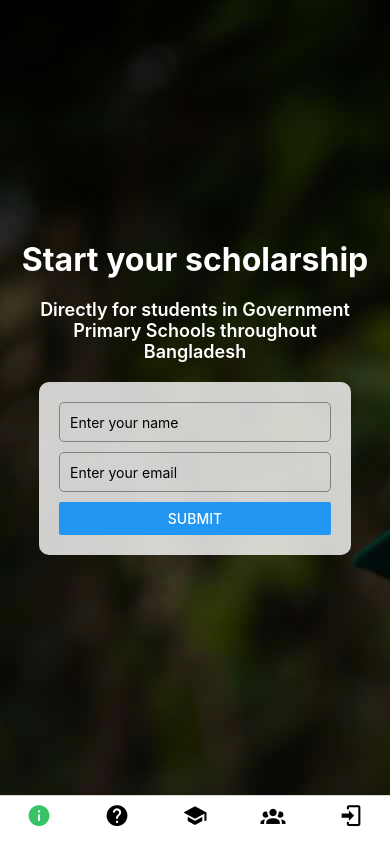
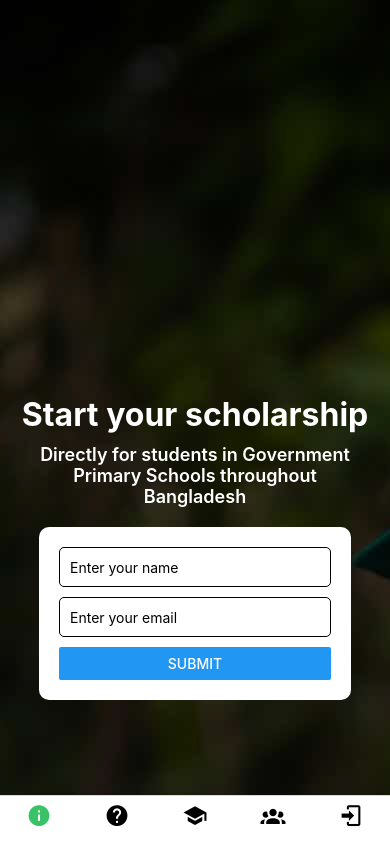
Before and after one commit to Rifat8080/alteryouth_reactNative, a React Native app: screen /About in a window 390 px wide. Built offline with nearby package versions, Linux system fonts and the light colour scheme.

Commit message:
padding added

```diff
--- a/src/screens/AboutScreen.js
+++ b/src/screens/AboutScreen.js
@@ -35,7 +35,8 @@ const styles = StyleSheet.create({
     fontSize: 32,
     fontWeight: 'bold',
     color: 'white',
-    marginBottom: 20,
+    marginBottom: 10,
+    paddingTop: 300,
   },
   h3: {
     fontSize: 18,
@@ -44,16 +45,17 @@ const styles = StyleSheet.create({
     marginBottom: 20,
     textAlign: 'center',
     paddingHorizontal: 20,
+    maxWidth: 400,
   },
   form: {
     width: '80%',
-    backgroundColor: 'rgba(255, 255, 255, 0.8)', // Semi-transparent form background
+    backgroundColor: 'white', // Semi-transparent form background
     padding: 20,
     borderRadius: 10,
   },
   input: {
     height: 40,
-    borderColor: 'gray',
+    borderColor: 'black',
     borderWidth: 1,
     marginBottom: 10,
     paddingHorizontal: 10,
```
